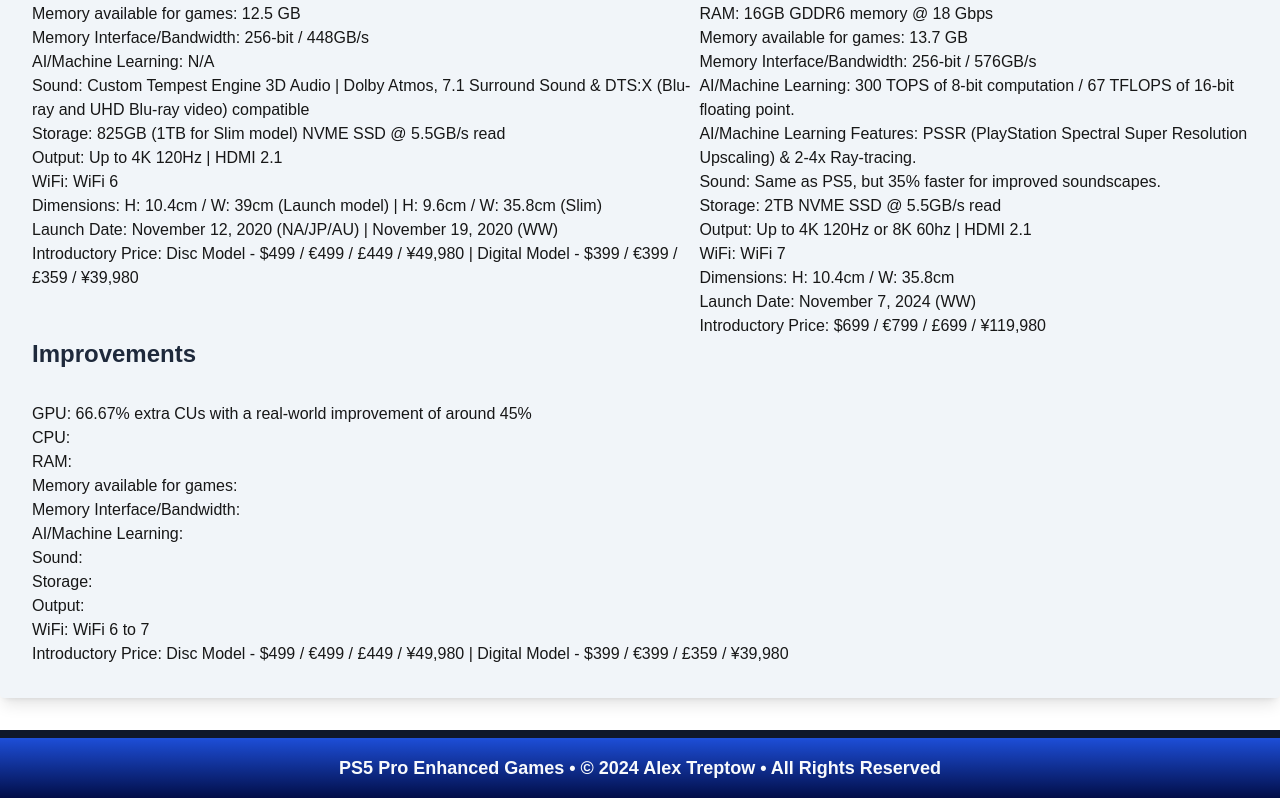
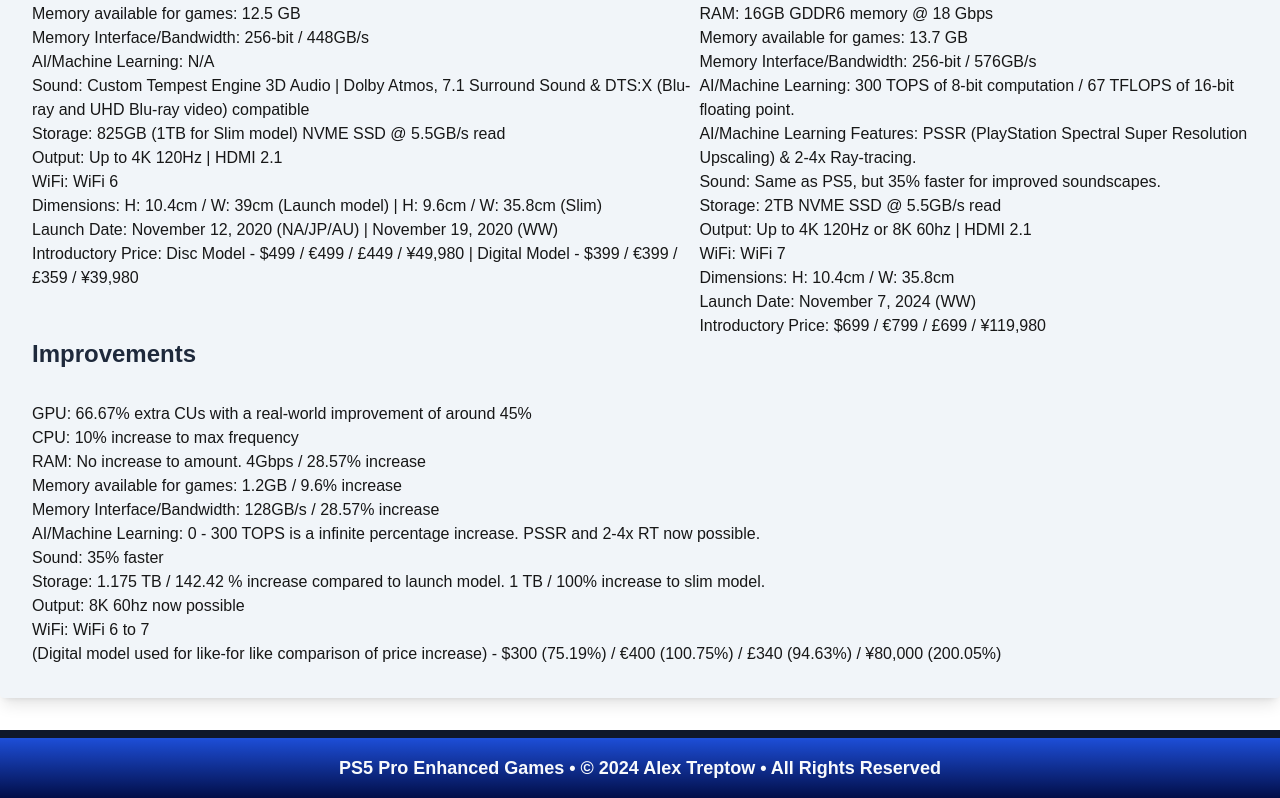
Before and after one commit to acktreptow/ps5pro, a Next.js app: page /ps5vsps5pro in a window 1280 px wide. Shown: the part 671-1469 px from the top of the page. Built offline with nearby package versions, Linux system fonts and the light colour scheme.

Commit message:
add rest of improvement comparisons

```diff
--- a/src/app/ps5vsps5pro/page.tsx
+++ b/src/app/ps5vsps5pro/page.tsx
@@ -71,18 +71,24 @@
           <p>
             GPU: 66.67% extra CUs with a real-world improvement of around 45%
           </p>
-          <p>CPU:</p>
-          <p>RAM: </p>
-          <p>Memory available for games: </p>
-          <p>Memory Interface/Bandwidth: </p>
-          <p>AI/Machine Learning: </p>
-          <p>Sound:</p>
-          <p>Storage: </p>
-          <p>Output: </p>
+          <p>CPU: 10% increase to max frequency</p>
+          <p>RAM: No increase to amount. 4Gbps / 28.57% increase</p>
+          <p>Memory available for games: 1.2GB / 9.6% increase </p>
+          <p>Memory Interface/Bandwidth: 128GB/s / 28.57% increase</p>
+          <p>
+            AI/Machine Learning: 0 - 300 TOPS is a infinite percentage increase.
+            PSSR and 2-4x RT now possible.
+          </p>
+          <p>Sound: 35% faster</p>
+          <p>
+            Storage: 1.175 TB / 142.42 % increase compared to launch model. 1 TB
+            / 100% increase to slim model.
+          </p>
+          <p>Output: 8K 60hz now possible</p>
           <p>WiFi: WiFi 6 to 7</p>
           <p>
-            Introductory Price: Disc Model - $499 / €499 / £449 / ¥49,980 |
-            Digital Model - $399 / €399 / £359 / ¥39,980
+            (Digital model used for like-for like comparison of price increase)
+            - $300 (75.19%) / €400 (100.75%) / £340 (94.63%) / ¥80,000 (200.05%)
           </p>
         </div>
       </div>
```
